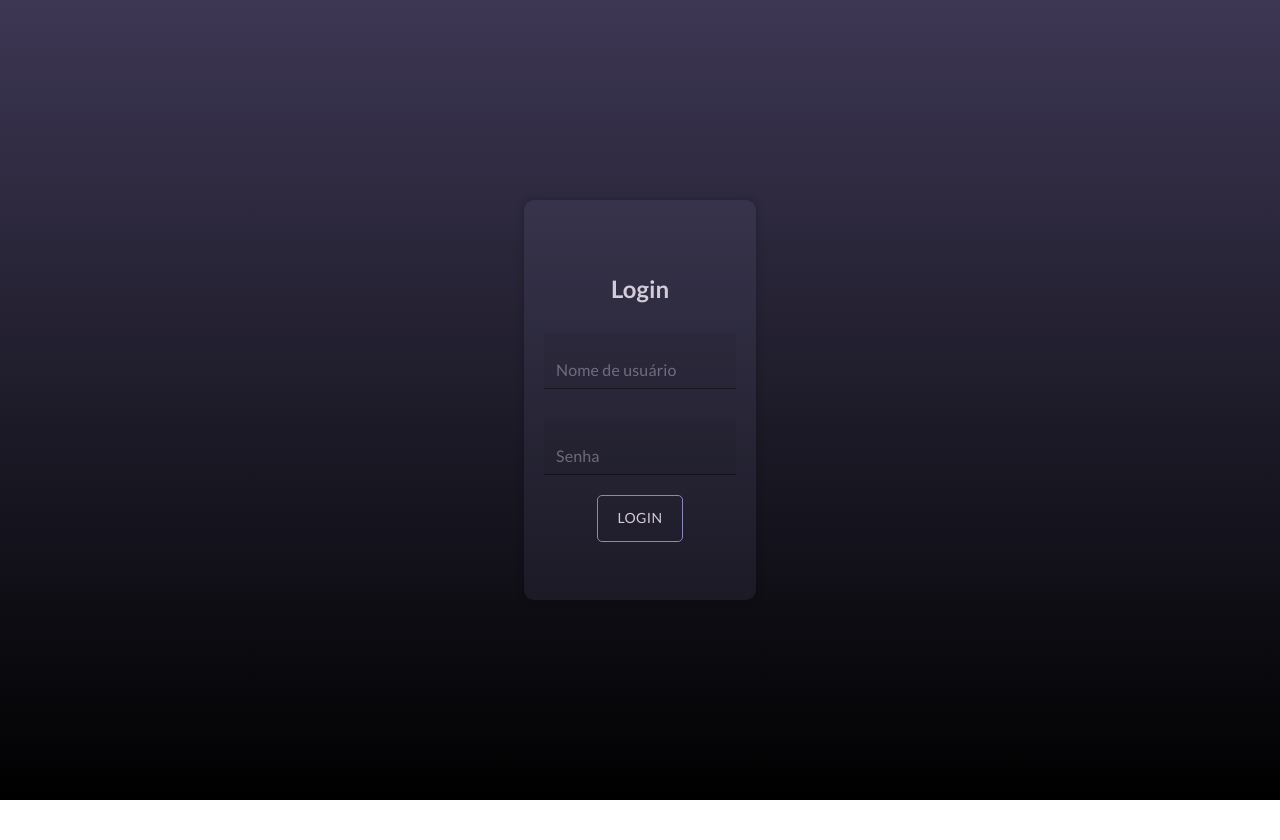
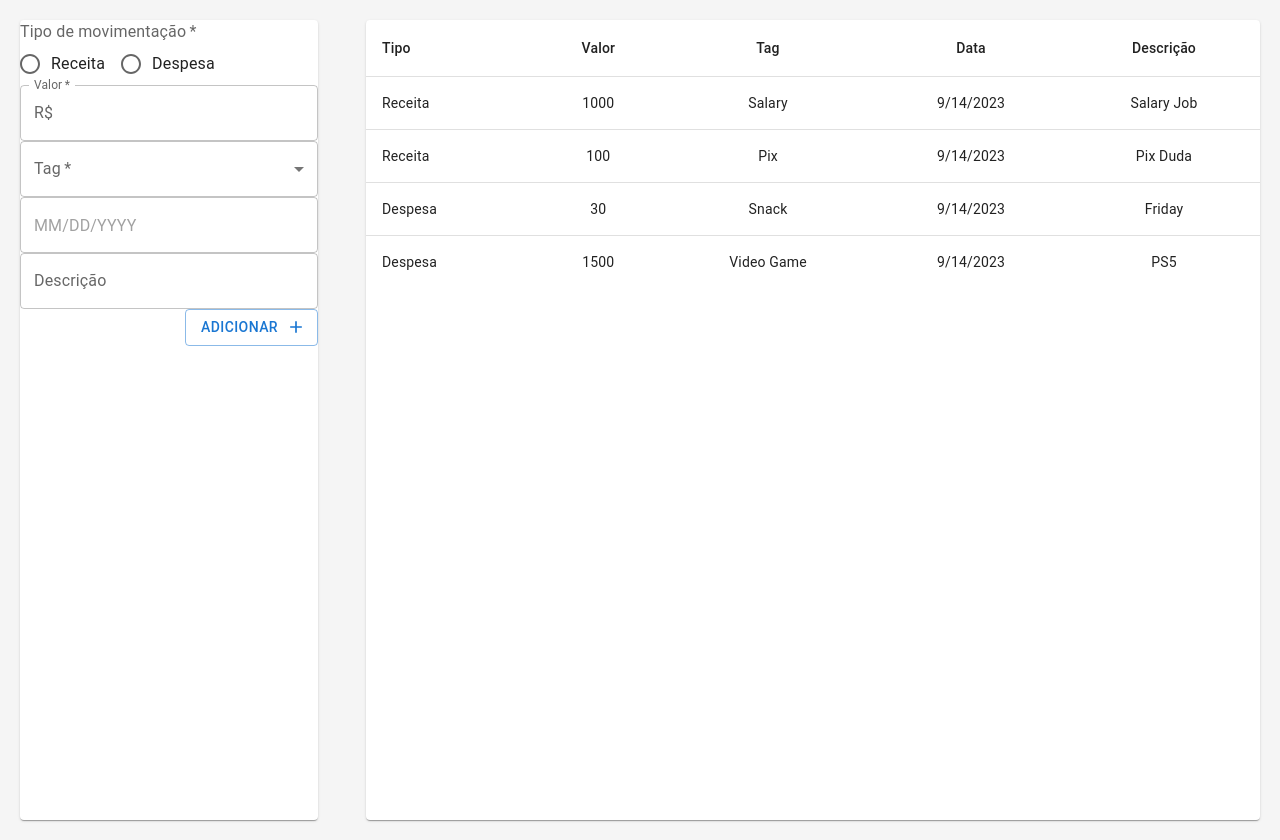
Before and after one commit to JoseEduardoSS/moolah, a React (Create React App) app in the folder moolah/: page /dashboard in a window 1280 px wide. Before the commit the page ends 800 px from the top, so only its background shows below. Built offline with nearby package versions, Linux system fonts and the light colour scheme.

Commit message:
atluzaindo

```diff
--- a/moolah/package.json
+++ b/moolah/package.json
@@ -18,6 +18,7 @@
     "dayjs": "^1.11.9",
     "react": "^18.2.0",
     "react-dom": "^18.2.0",
+    "react-router-dom": "^6.16.0",
     "react-scripts": "5.0.1",
     "typescript": "^4.9.5",
     "web-vitals": "^2.1.4",
--- a/moolah/src/App.tsx
+++ b/moolah/src/App.tsx
@@ -1,12 +1,11 @@
 import React from "react";
-import Login from "./pages/login";
+import AppRouter from "./routes";
 
 function App() {
   return (
-      <div>
-        <Login />
-        {/*<Dashboard />*/}
-      </div>
+    <main>
+      <AppRouter />
+    </main>
   );
 }
 
--- /dev/null
+++ b/moolah/src/routes.tsx
@@ -0,0 +1,19 @@
+import Login from "./pages/login";
+import Dashboard from "./pages/dashboard";
+import React from "react";
+import { BrowserRouter as Router, Route, Routes } from "react-router-dom";
+
+const AppRouter = () => {
+  return (
+    <main>
+      <Router>
+        <Routes>
+          <Route path="/" element={<Login />}></Route>
+          <Route path="/dashboard" element={<Dashboard />} />
+        </Routes>
+      </Router>
+    </main>
+  );
+};
+
+export default AppRouter;
```
Also changed, not shown: 1 other file (tests, documents, lock files or other folders).
